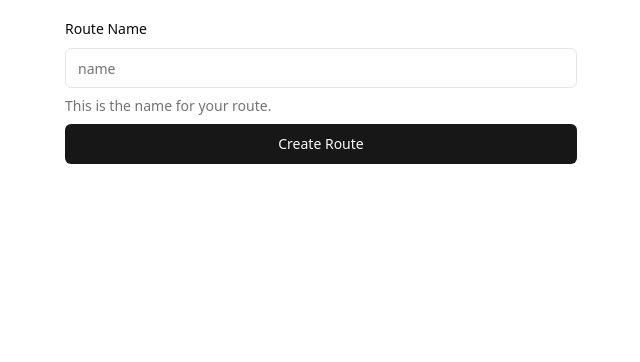
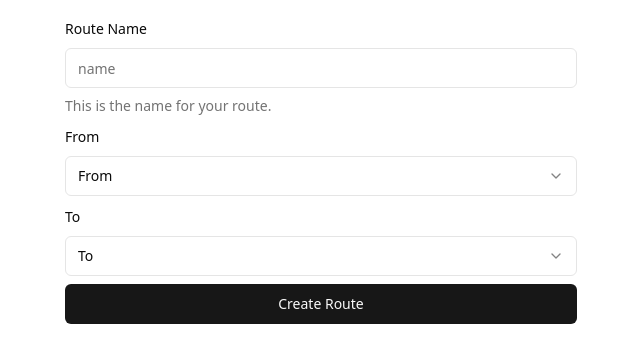
Before and after one commit to skullerj/tube-creawlers, a Next.js app: page /create in a window 1280 px wide. Shown: the top 362 px of the page, without its empty margins (319-959 px from the left). Built offline with nearby package versions, Linux system fonts and the light colour scheme.

Commit message:
feat: add selectors for stations from and to

```diff
--- a/src/app/create/page.tsx
+++ b/src/app/create/page.tsx
@@ -11,18 +11,31 @@ import {
 	Form,
 } from "@/components/ui/form";
 import { Input } from "@/components/ui/input";
+import {
+	Select,
+	SelectContent,
+	SelectItem,
+	SelectTrigger,
+	SelectValue,
+} from "@/components/ui/select";
 import { zodResolver } from "@hookform/resolvers/zod";
 import { useForm } from "react-hook-form";
 import { z } from "zod";
 
+import stations from "../../stations.json";
+
 const schema = z.object({
 	name: z.string().min(2, "Needs to have at least 2 characters"),
+	from: z.string({ message: "Select the starting station" }),
+	to: z.string({ message: "Select the ending station" }),
 });
 export default function Create() {
 	const form = useForm({
 		resolver: zodResolver(schema),
 		defaultValues: {
 			name: "",
+			from: "",
+			to: "",
 		},
 	});
 	return (
@@ -47,6 +60,54 @@ export default function Create() {
 						</FormItem>
 					)}
 				/>
+				<FormField
+					name="from"
+					control={form.control}
+					render={({ field }) => (
+						<FormItem>
+							<FormLabel>From</FormLabel>
+							<Select onValueChange={field.onChange} defaultValue={field.value}>
+								<FormControl>
+									<SelectTrigger>
+										<SelectValue placeholder="From" />
+									</SelectTrigger>
+								</FormControl>
+								<SelectContent>
+									{stations.stations.map(({ name }) => (
+										<SelectItem key={name} value={name}>
+											{name}
+										</SelectItem>
+									))}
+								</SelectContent>
+							</Select>
+							<FormMessage />
+						</FormItem>
+					)}
+				/>
+				<FormField
+					name="to"
+					control={form.control}
+					render={({ field }) => (
+						<FormItem>
+							<FormLabel>To</FormLabel>
+							<Select onValueChange={field.onChange} defaultValue={field.value}>
+								<FormControl>
+									<SelectTrigger>
+										<SelectValue placeholder="To" />
+									</SelectTrigger>
+								</FormControl>
+								<SelectContent>
+									{stations.stations.map(({ name }) => (
+										<SelectItem key={name} value={name}>
+											{name}
+										</SelectItem>
+									))}
+								</SelectContent>
+							</Select>
+							<FormMessage />
+						</FormItem>
+					)}
+				/>
 				<Button type="submit">Create Route</Button>
 			</form>
 		</Form>
```
Also changed, not shown: src/stations.json (+9 -32 lines).
